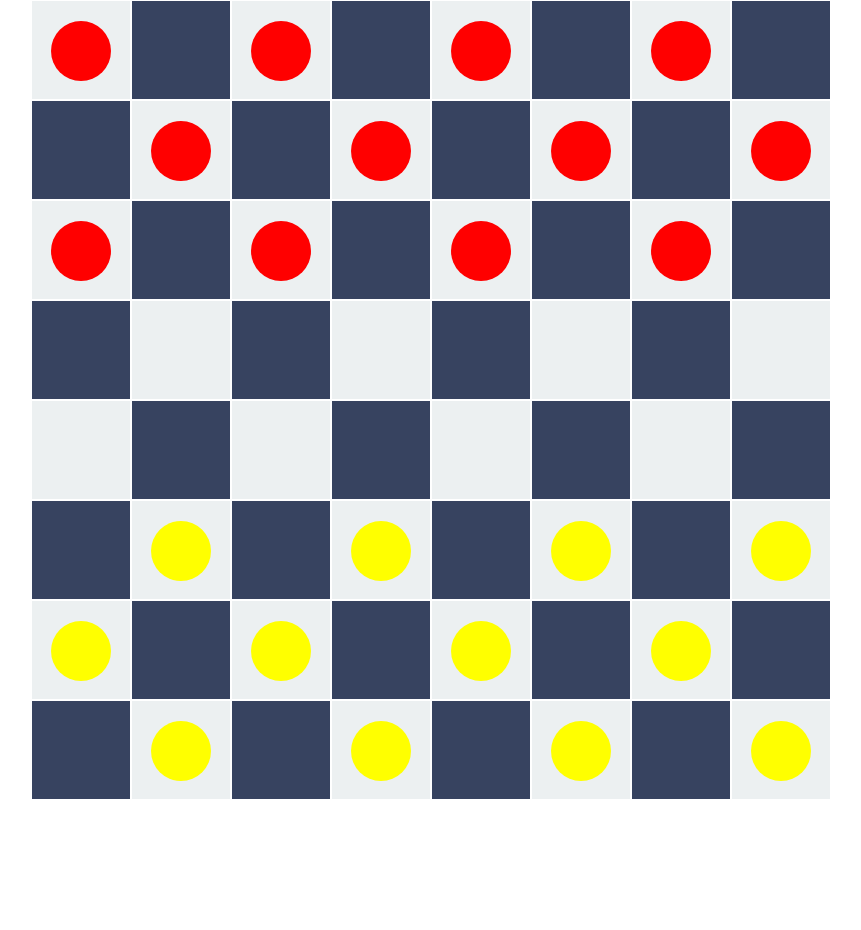
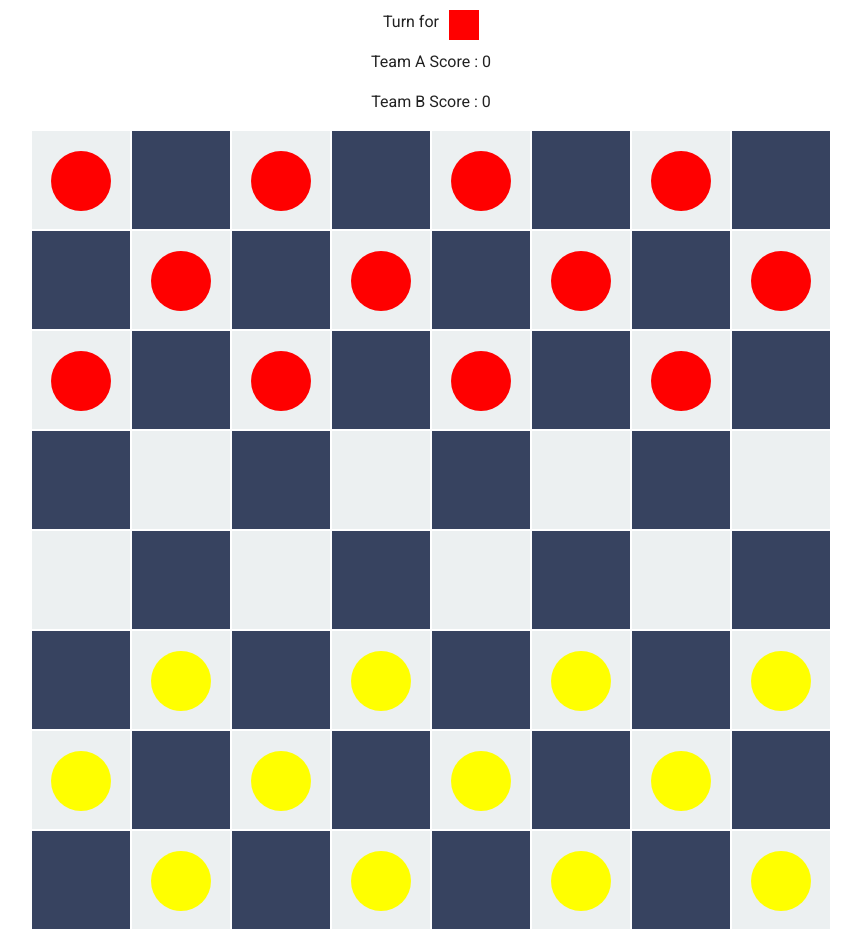
Before and after one commit to AhsanRiyad/checkerboard_leads, a Vue app: page / in a window 1280 px wide. Shown: the whole page, without its empty margins (209-1070 px from the left). Before the commit the page ends 800 px from the top, so only its background shows below. Built offline with nearby package versions, Linux system fonts and the light colour scheme.

Commit message:
scoreboard > basic design > completed

```diff
--- a/src/App.vue
+++ b/src/App.vue
@@ -1,6 +1,15 @@
 
 <template>
   <v-app>
+    <div class="teamTurnContainer" >
+      <p> Turn for  </p> <div :style="{background: isTurnTeamA ? teamAPieceColor : teamBPieceColor}"></div>
+    </div>
+
+    <div class="scoreBoardContainer">
+      <p>Team A Score : <span v-text="teamAScore"></span></p>
+      <p>Team B Score : <span v-text="teamBScore"></span></p>
+    </div>
+
     <div class="flexContainer" v-for="r in 8" :key="r">
     <div v-for="c in 8" :key="c">
     <div
@@ -22,6 +31,9 @@ export default {
     teamBBoxColor: '#374360',
     teamAPieceColor: 'red',
     teamBPieceColor: 'yellow',
+    isTurnTeamA: true,
+    teamAScore: 0,
+    teamBScore: 0,
     checkerBoard: {
       teamA:[],
       teamB:[]
@@ -59,13 +71,30 @@ export default {
       }
     }
   },
-  mounted(){
-
-  }
+  mounted(){}
 };
 </script>
 
-<style>
+<style lang="scss">
+.teamTurnContainer{
+  display: flex;
+  justify-content: center;
+    margin-top: 10px;
+   div{
+    height: 30px;
+    width: 30px;
+    margin-left: 10px;
+  }
+}
+
+.scoreBoardContainer{
+  text-align: center;
+  p{
+    margin-top: 0;
+    margin-bottom: 0;
+  }
+}
+
 .circle{
   height: 60px;
   width: 60px;
```
